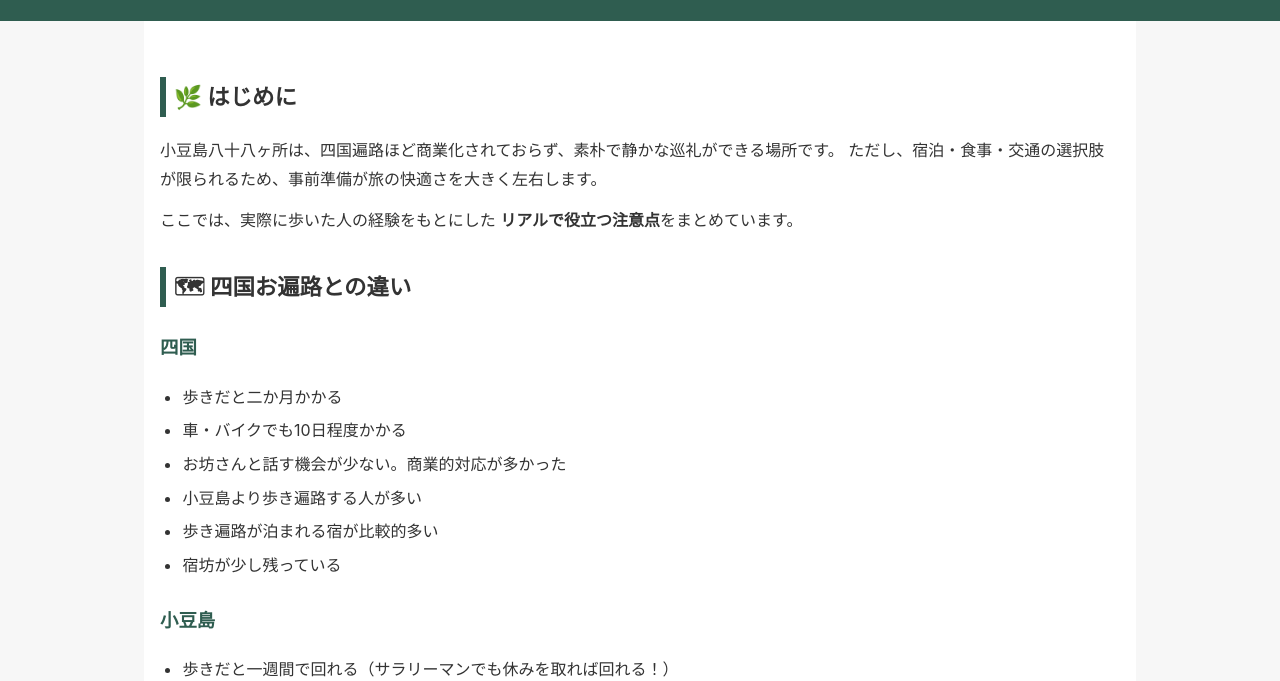
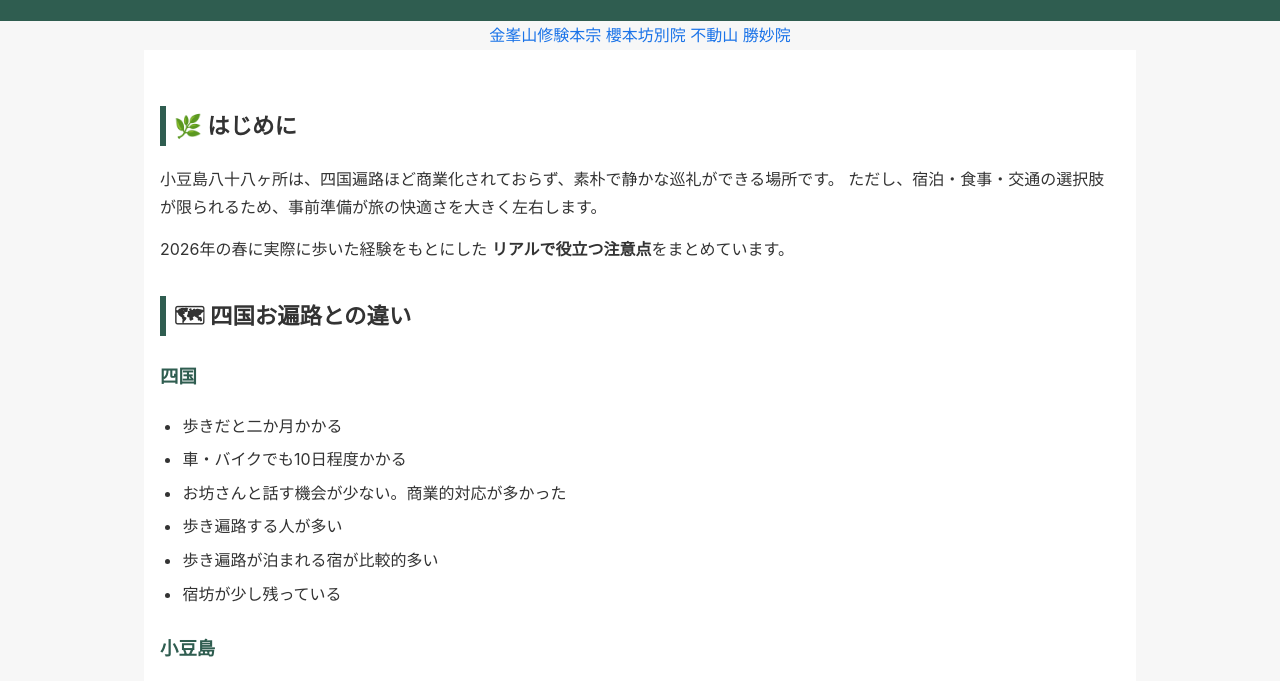
Before and after one commit to Syomyoin/Syomyoin.github.io, a plain HTML site: page shodoshima/shodoshima.html in a window 1280 px wide. Shown: the part 79-760 px from the top of the page. Drawn offline with Linux system fonts and the light colour scheme.

Commit message:
Add files via upload

```diff
--- a/shodoshima/shodoshima.html
+++ b/shodoshima/shodoshima.html
@@ -97,6 +97,10 @@
   <h1>小豆島八十八ヶ所巡礼・お遍路・歩き遍路ガイド</h1>
 </header>
 
+  <nav style="text-align: center;">
+    <a href="../index.html" target="_blank" rel="noopener noreferrer">金峯山修験本宗 櫻本坊別院 不動山 勝妙院</a>
+  </nav>
+
 <main>
   <section id="intro">
     <h2>🌿 はじめに</h2>
@@ -105,7 +109,7 @@
       ただし、宿泊・食事・交通の選択肢が限られるため、事前準備が旅の快適さを大きく左右します。
     </p>
     <p>
-      ここでは、実際に歩いた人の経験をもとにした
+      2026年の春に実際に歩いた経験をもとにした
       <strong>リアルで役立つ注意点</strong>をまとめています。
     </p>
   </section>
@@ -118,7 +122,7 @@
       <li>歩きだと二か月かかる</li>
       <li>車・バイクでも10日程度かかる</li>
       <li>お坊さんと話す機会が少ない。商業的対応が多かった</li>
-      <li>小豆島より歩き遍路する人が多い</li>
+      <li>歩き遍路する人が多い</li>
       <li>歩き遍路が泊まれる宿が比較的多い</li>
       <li>宿坊が少し残っている</li>
     </ul>
```
